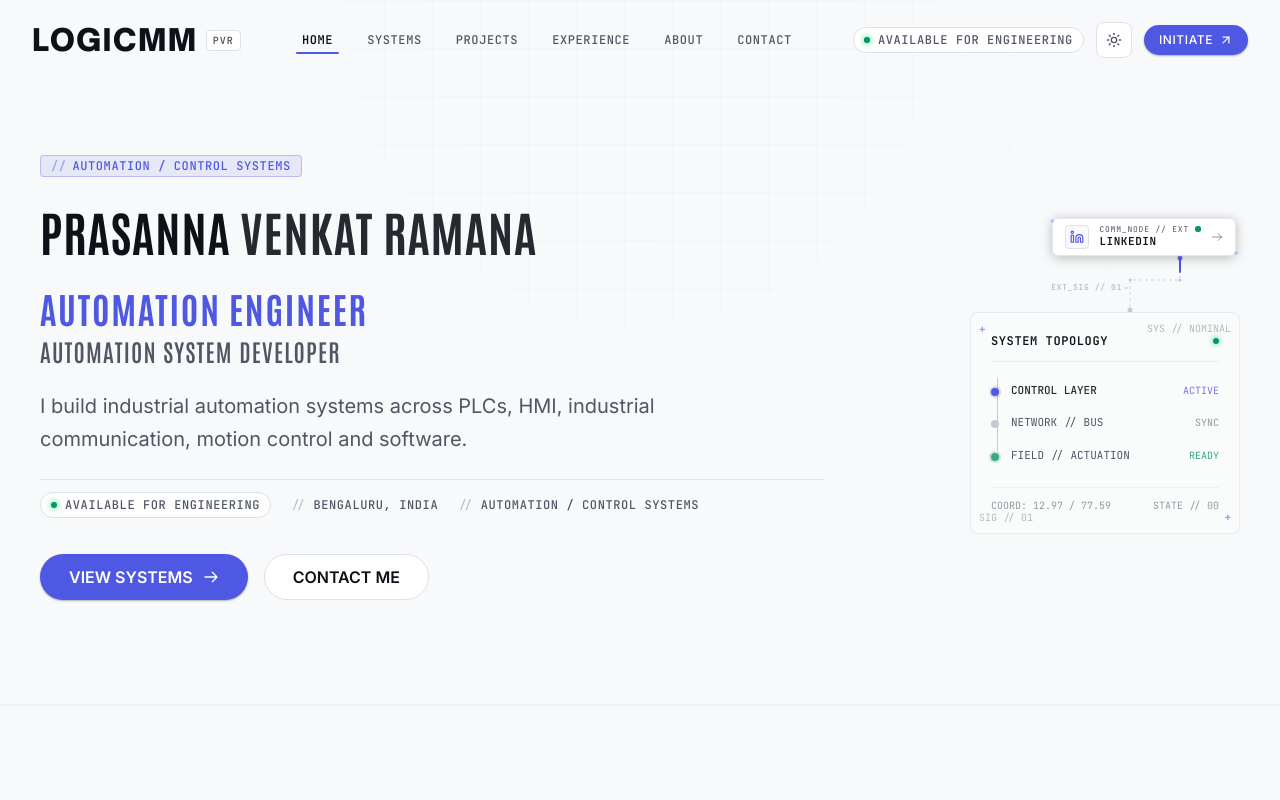
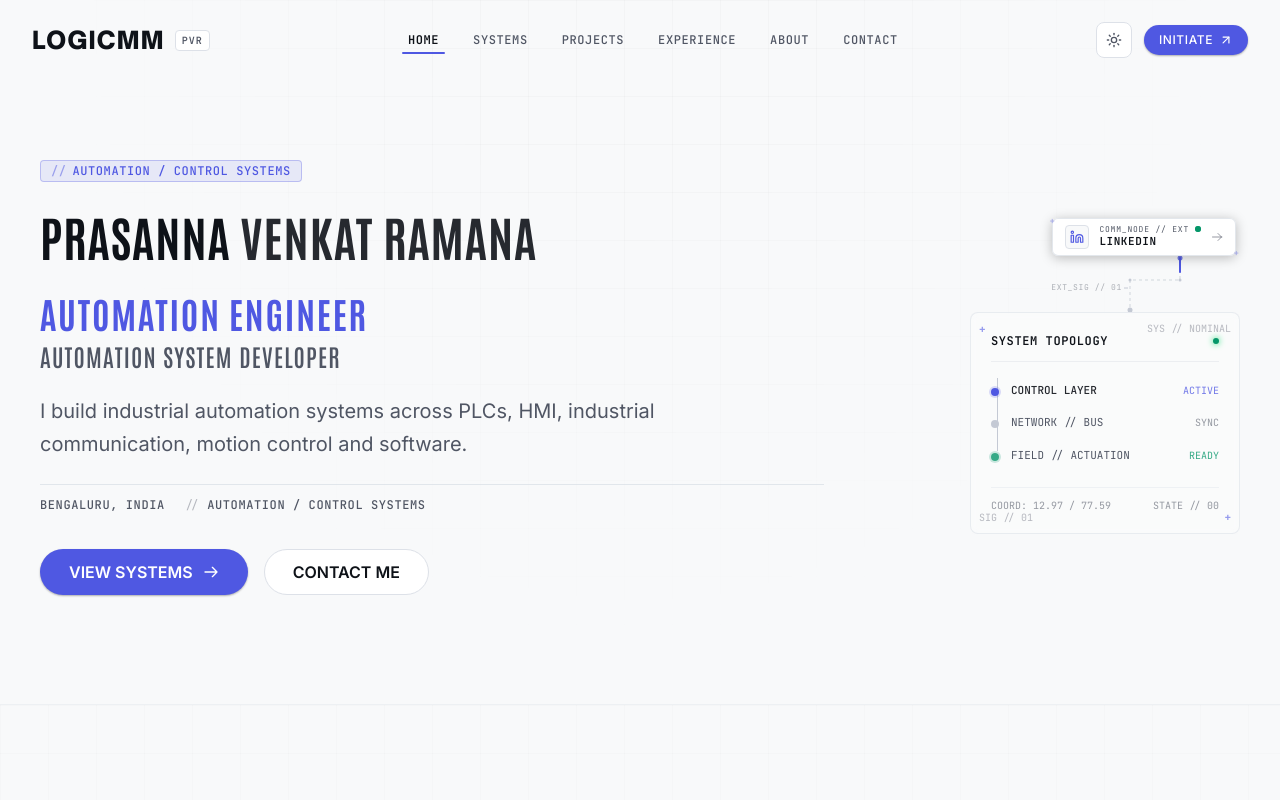
Before and after one commit to hariprasadalagesan/pvr, a React (Vite) app: page / in a window 1280 px wide. Shown: the top 800 px of the page. Built offline with nearby package versions, Linux system fonts and the light colour scheme.

Commit message:
fix(micro-refinement): scale down LOGICMM logo, remove availability claim and verified count metrics

```diff
--- a/src/components/navigation/Navbar.tsx
+++ b/src/components/navigation/Navbar.tsx
@@ -4,7 +4,6 @@ import { motion, AnimatePresence } from 'framer-motion';
 import { Menu, X, ArrowUpRight } from 'lucide-react';
 import { navigationItems } from '../../data/navigation';
 import { profileData } from '../../data/profile';
-import { StatusIndicator } from '../ui/StatusIndicator';
 import { Button } from '../ui/Button';
 import { ThemeToggle } from '../ui/ThemeToggle';
 import { useScrollPosition } from '../../hooks/useScrollPosition';
@@ -106,14 +105,14 @@ export const Navbar: React.FC = () => {
           {/* Brand Monogram & Logotype (Open Sauce One Black font ONLY for LOGICMM) */}
           <Link
             to="/"
-            className="flex items-center gap-3 group focus-visible:outline-2 focus-visible:outline-accent focus-visible:outline-offset-2 rounded select-none"
+            className="flex items-center gap-2.5 group focus-visible:outline-2 focus-visible:outline-accent focus-visible:outline-offset-2 rounded select-none"
             aria-label="LogicMM Home"
           >
-            <div className="flex items-center gap-2">
-              <span className="font-logo text-2xl sm:text-3xl font-black tracking-wider text-foreground group-hover:text-accent transition-colors">
+            <div className="flex items-center gap-2 sm:gap-2.5">
+              <span className="font-logo text-xl sm:text-2xl font-black tracking-wider text-foreground group-hover:text-accent transition-colors">
                 LOGICMM
               </span>
-              <span className="px-1.5 py-0.5 rounded border border-border bg-surface font-mono text-[10px] text-foreground-muted tracking-widest uppercase font-semibold">
+              <span className="px-1.5 py-0.5 rounded border border-border bg-surface font-mono text-[9px] sm:text-[10px] text-foreground-muted tracking-widest uppercase font-semibold">
                 PVR
               </span>
             </div>
@@ -154,14 +153,8 @@ export const Navbar: React.FC = () => {
             })}
           </nav>
 
-          {/* Desktop Right Telemetry & Actions */}
+          {/* Desktop Right Actions */}
           <div className="hidden md:flex items-center gap-2.5 lg:gap-3">
-            <StatusIndicator
-              size="sm"
-              label={profileData.availability.statusLabel}
-              className="hidden xl:inline-flex"
-            />
-
             <ThemeToggle />
 
             <Button
@@ -212,12 +205,11 @@ export const Navbar: React.FC = () => {
             {/* Nav Links Staggered */}
             <div className="space-y-6">
               <div className="pb-4 border-b border-border flex items-center justify-between">
-                <StatusIndicator
-                  size="sm"
-                  label={profileData.availability.statusLabel}
-                />
+                <span className="font-mono text-xs text-foreground tracking-wider font-semibold uppercase">
+                  SYSTEM DIRECTORY
+                </span>
                 <span className="font-mono text-[11px] text-foreground-muted">
-                  [NODE: {profileData.availability.location}]
+                  [NODE: {profileData.location}]
                 </span>
               </div>
 
--- a/src/components/ui/StatusIndicator.tsx
+++ b/src/components/ui/StatusIndicator.tsx
@@ -8,7 +8,7 @@ interface StatusIndicatorProps {
 }
 
 export const StatusIndicator: React.FC<StatusIndicatorProps> = ({
-  label = 'AVAILABLE FOR ENGINEERING',
+  label = 'ACTIVE',
   isLive = true,
   className = '',
   size = 'md'
--- a/src/data/profile.ts
+++ b/src/data/profile.ts
@@ -14,7 +14,7 @@ export const profileData: Profile = {
   cvUrl: 'https://drive.google.com/uc?export=download&id=1hsH8klrNQCrbIK6qKwUOyFefus7YPRL-',
   availability: {
     isAvailable: true,
-    statusLabel: 'Available for engineering',
+    statusLabel: 'Active',
     currentFocus: 'PLC, EtherCAT Motion & Machine Automation',
     location: 'Bengaluru, Karnataka, India'
   }
--- a/src/pages/ContactPage.tsx
+++ b/src/pages/ContactPage.tsx
@@ -6,7 +6,7 @@ export const ContactPage: React.FC = () => {
   return (
     <div className="pt-20">
       <SEO
-        title="Contact & Engineering Availability | Prasanna Venkat Ramana I"
+        title="Contact | Prasanna Venkat Ramana I"
         description="Initiate an engineering conversation with Prasanna Venkat Ramana I regarding industrial automation, control systems, and technical opportunities."
         canonicalPath="/contact"
       />
--- a/src/sections/contact/ContactSection.tsx
+++ b/src/sections/contact/ContactSection.tsx
@@ -22,7 +22,7 @@ export const ContactSection: React.FC<ContactSectionProps> = ({ isPagePrimary =
   return (
     <section
       id="contact"
-      aria-label="Contact and Engineering Availability"
+      aria-label="Contact and Engineering Inquiries"
       className="relative w-full py-20 sm:py-24 md:py-28 lg:py-32 bg-background border-t border-border/40 overflow-hidden"
     >
       {/* Background technical grid accent */}
@@ -78,7 +78,7 @@ export const ContactSection: React.FC<ContactSectionProps> = ({ isPagePrimary =
                   <div className="flex items-center gap-2.5">
                     <span className="w-2.5 h-2.5 rounded-full bg-status-active animate-pulse" />
                     <span className="font-mono text-xs font-semibold uppercase tracking-widest text-foreground">
-                      {profileData.availability.statusLabel}
+                      DIRECT INQUIRY CHANNEL
                     </span>
                   </div>
                   <span className="text-[10px] font-mono px-2 py-0.5 rounded bg-surface-subtle border border-border/60 text-foreground-subtle uppercase">
--- a/src/sections/hero/HeroSection.tsx
+++ b/src/sections/hero/HeroSection.tsx
@@ -3,7 +3,6 @@ import { motion, useReducedMotion } from 'framer-motion';
 import type { Variants } from 'framer-motion';
 import { Container } from '../../components/common/Container';
 import { TechnicalLabel } from '../../components/ui/TechnicalLabel';
-import { StatusIndicator } from '../../components/ui/StatusIndicator';
 import { Button } from '../../components/ui/Button';
 import { LinkedInIcon } from '../../components/ui/LinkedInIcon';
 import { profileData } from '../../data/profile';
@@ -148,25 +147,18 @@ export const HeroSection: React.FC = () => {
               </p>
             </motion.div>
 
-            {/* 6 & 7. Location, Professional Domain & Availability Status */}
+            {/* 6. Location & Professional Domain */}
             <motion.div
               variants={itemVariants}
               className="w-full flex flex-wrap items-center gap-y-2.5 gap-x-5 pt-3 pb-1 border-t border-border/80 font-mono text-xs text-foreground-muted"
             >
-              <StatusIndicator
-                label="AVAILABLE FOR ENGINEERING"
-                size="sm"
-                isLive={!shouldReduceMotion}
-              />
-
               <div className="flex items-center gap-2">
-                <span className="text-foreground-muted/40 select-none">//</span>
                 <span className="text-foreground-muted uppercase tracking-wider font-medium">
                   BENGALURU, INDIA
                 </span>
               </div>
 
-              <div className="hidden sm:flex items-center gap-2">
+              <div className="flex items-center gap-2">
                 <span className="text-foreground-muted/40 select-none">//</span>
                 <span className="text-foreground-muted uppercase tracking-wider font-medium">
                   AUTOMATION / CONTROL SYSTEMS
--- a/src/sections/technology/TechnologySection.tsx
+++ b/src/sections/technology/TechnologySection.tsx
@@ -204,8 +204,8 @@ export const TechnologySection: React.FC = () => {
                 }`}
               >
                 {/* Category Header */}
-                <div className="flex flex-col md:flex-row md:items-start justify-between gap-4 pb-6 mb-6 border-b border-border/50">
-                  <div className="space-y-2 max-w-2xl">
+                <div className="pb-6 mb-6 border-b border-border/50">
+                  <div className="space-y-2 max-w-3xl">
                     <div className="flex items-center gap-2.5">
                       {getCategoryIcon(category.id)}
                       <span className="font-mono text-xs font-semibold uppercase tracking-widest text-accent">
@@ -232,14 +232,6 @@ export const TechnologySection: React.FC = () => {
                     <p className="font-sans text-xs sm:text-sm text-foreground-muted leading-relaxed pt-1">
                       {category.description}
                     </p>
-                  </div>
-
-                  {/* Item Count Metric Badge */}
-                  <div className="flex items-center gap-2 self-start md:self-auto px-3 py-1.5 rounded bg-surface-subtle/80 border border-border/60">
-                    <span className="font-mono text-[11px] text-foreground-subtle">COUNT:</span>
-                    <span className="font-mono text-xs font-semibold text-foreground">
-                      {category.items.length.toString().padStart(2, '0')} VERIFIED
-                    </span>
                   </div>
                 </div>
 
```
